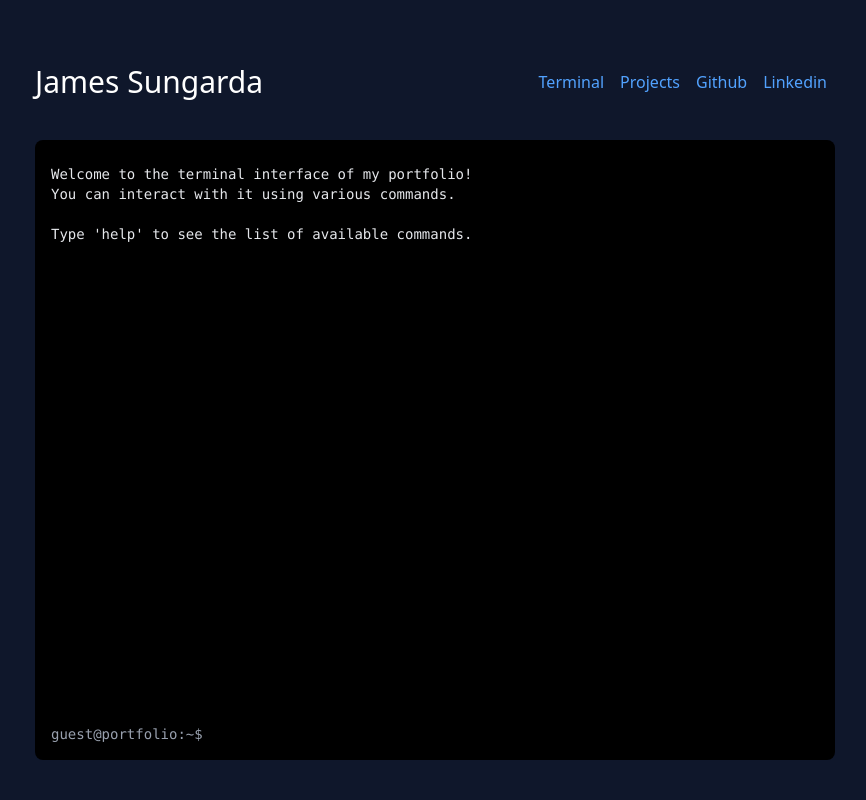
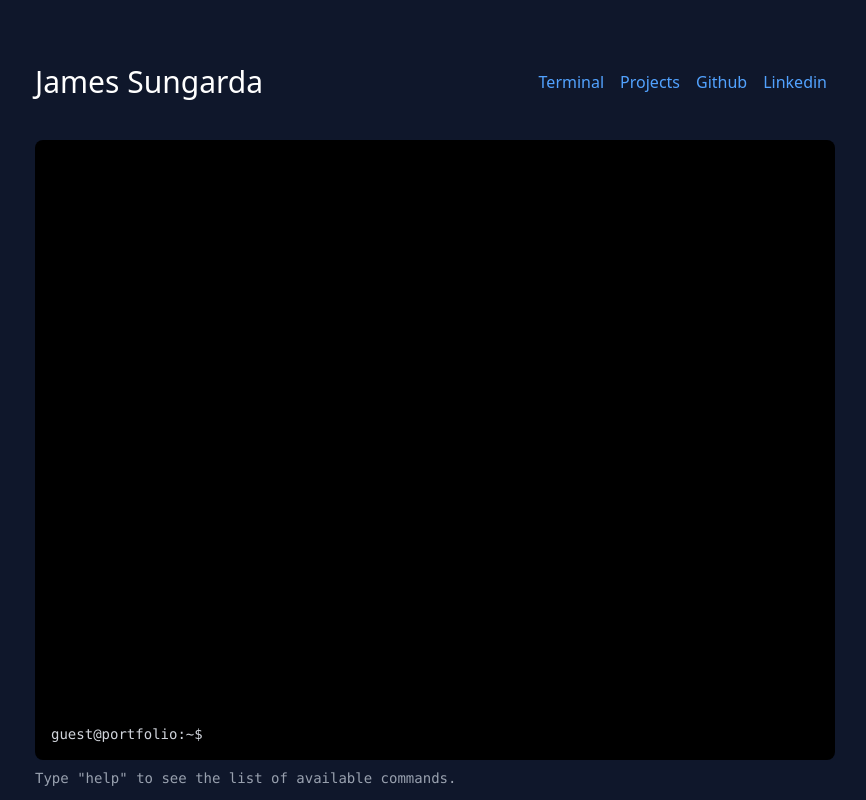
Before and after one commit to invalidcode232/invalidcode232.github.io, a React (Vite) app: page /terminal in a window 1280 px wide. Shown: the whole page, without its empty margins (205-1071 px from the left). Built offline with nearby package versions, Linux system fonts and the light colour scheme.

Commit message:
feat: add ls and cat

```diff
--- a/src/components/layout.tsx
+++ b/src/components/layout.tsx
@@ -3,7 +3,7 @@ import Header from "./header";
 
 export default function Layout() {
     return (
-        <div className="min-h-screen h-screen py-10 2xl:px-72 2xl:pt-20 xl:px-60 xl:pt-16 lg:px-40 md:px-32 px-8 pt-14 flex flex-col bg-slate-900">
+        <div className="h-screen overflow-scroll py-10 2xl:px-72 2xl:pt-20 xl:px-60 xl:pt-16 lg:px-40 md:px-32 px-8 pt-14 flex flex-col bg-slate-900">
             <Header />
             <main className="text-gray-200 h-full flex-1">
                 <Outlet />
--- a/src/components/terminal.tsx
+++ b/src/components/terminal.tsx
@@ -6,13 +6,14 @@ export default function Terminal() {
     const PROMPT = "guest@portfolio:~$";
 
     const [input, setInput] = useState("");
+
     const [outputHistory, setOutputHistory] = useState<OutputHistory[]>([]);
     const inputRef = useRef<HTMLInputElement>(null);
     const outputContainerRef = useRef<HTMLDivElement>(null);
 
     const THandler = useMemo(() => {
         const handler = new TerminalHandler(setOutputHistory);
-        handler.sendSystemMessage();
+        // handler.sendSystemMessage();
         return handler;
     }, []);
 
@@ -39,12 +40,12 @@ export default function Terminal() {
     };
 
     return (
-        <div className="max-h-[80vh] overflow-scroll bg-black rounded-lg p-4 text-sm text-gray-200 font-mono mb-4 flex flex-col h-full">
+        <div className="bg-black rounded-lg p-4 text-sm text-gray-200 font-mono mb-2 flex flex-col h-full">
             <div
                 ref={outputContainerRef}
-                className="flex-1 overflow-y-auto mb-2"
+                className="flex-1 overflow-y-scroll mb-2 flex flex-col-reverse"
             >
-                {outputHistory.map((output) => (
+                {outputHistory.reverse().map((output) => (
                     <div key={output.id} className="py-2">
                         {output.prompt !== null && (
                             <span className="block font-semibold">
@@ -62,14 +63,14 @@ export default function Terminal() {
             <form onSubmit={handleSubmit} className="flex-shrink-0">
                 <label
                     htmlFor="terminal-input"
-                    className="text-gray-400 mr-2 w-auto"
+                    className="text-gray-300 mr-2 w-auto"
                 >
                     {PROMPT}
                 </label>
                 <input
                     type="text"
                     name="terminal-input"
-                    className="bg-transparent border-none focus:outline-none w-auto"
+                    className="bg-transparent border-none focus:outline-none w-auto text-white"
                     value={input}
                     onChange={handleInputChange}
                     ref={inputRef}
--- /dev/null
+++ b/src/include/terminal-files/project-timeblockr.md
@@ -0,0 +1,3 @@
+# Timeblockr
+
+Timeblockr is your mom gay HAHAH
--- /dev/null
+++ b/src/modules/terminal-fs.ts
@@ -0,0 +1,15 @@
+import timeblockrContent from "../include/terminal-files/project-timeblockr.md?raw";
+
+interface TFile {
+    name: string;
+    content: string;
+}
+
+const TFileSystem: TFile[] = [
+    {
+        name: "timeblockr.md",
+        content: timeblockrContent,
+    }
+]
+
+export default TFileSystem;
--- a/src/modules/terminal-handler.ts
+++ b/src/modules/terminal-handler.ts
@@ -3,6 +3,7 @@ import SYSTEM_MESSAGE, {
     OutputHistory,
     OutputHistoryType,
 } from "./terminal-objects";
+import TFileSystem from "./terminal-fs";
 
 export interface TerminalInput {
     command: Commands;
@@ -44,7 +45,7 @@ class TerminalHandler {
             case Commands.HELP:
                 this.addOutput(
                     input,
-                    "Available commands: help, clear, echo, system",
+                    "Available commands: help, clear, echo, system, ls, cat",
                 );
                 break;
             case Commands.CLEAR:
@@ -61,6 +62,22 @@ class TerminalHandler {
             case Commands.SYSTEM:
                 this.addOutput(input, SYSTEM_MESSAGE);
                 break;
+            case Commands.LS:
+                this.addOutput(
+                    input,
+                    TFileSystem.map((file) => file.name).join("\n"),
+                );
+
+                break;
+            case Commands.CAT:
+                const file = TFileSystem.find((file) => file.name === args[0]);
+                if (file) {
+                    this.addOutput(input, file.content);
+                } else {
+                    this.addOutput(input, `File not found: ${args[0]}`);
+                }
+
+                break;
             default:
                 this.addOutput(input, `Unknown command: ${command}`);
                 break;
--- a/src/modules/terminal-objects.ts
+++ b/src/modules/terminal-objects.ts
@@ -3,6 +3,8 @@ export enum Commands {
     CLEAR = "clear",
     ECHO = "echo",
     SYSTEM = "system",
+    LS = "ls",
+    CAT = "cat",
     // other commands
 }
 
--- a/src/pages/Terminal.tsx
+++ b/src/pages/Terminal.tsx
@@ -4,6 +4,9 @@ function TerminalPage() {
     return (
         <>
             <Terminal />
+            <div className="text-sm text-gray-400 font-mono">
+                Type "help" to see the list of available commands.
+            </div>
         </>
     );
 }
```
